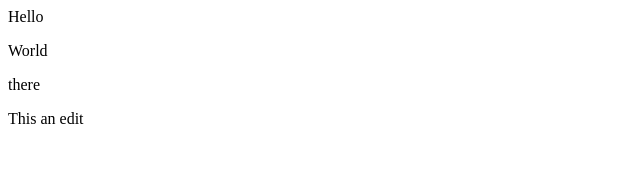
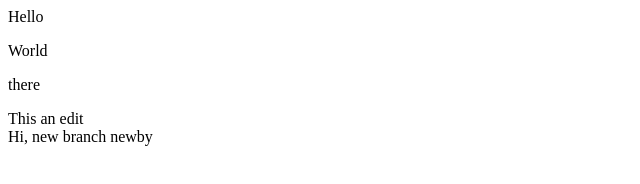
Before and after one commit to xanthris4444/demo-repo3, a plain HTML site: page index.html in a window 1280 px wide. Shown: the whole page, without its empty margins (0-640 px from the left). Drawn offline with Linux system fonts and the light colour scheme.

Commit message:
another new div added(newby)

```diff
--- a/index.html
+++ b/index.html
@@ -2,3 +2,4 @@
 <p>World</p>
 <p>there</p>
 <div class="new ">This an edit</div>
+<div>Hi, new branch newby</div>
```
